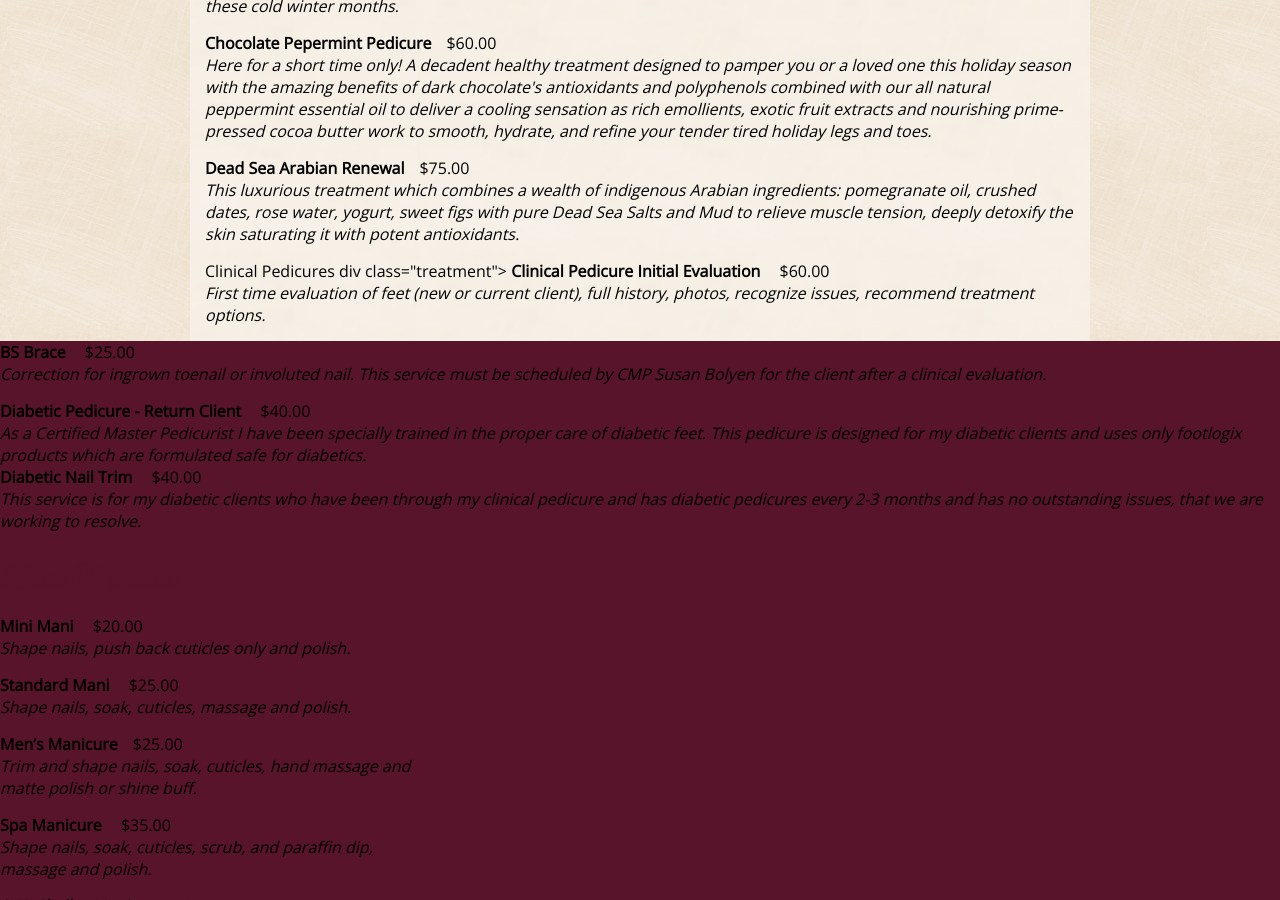
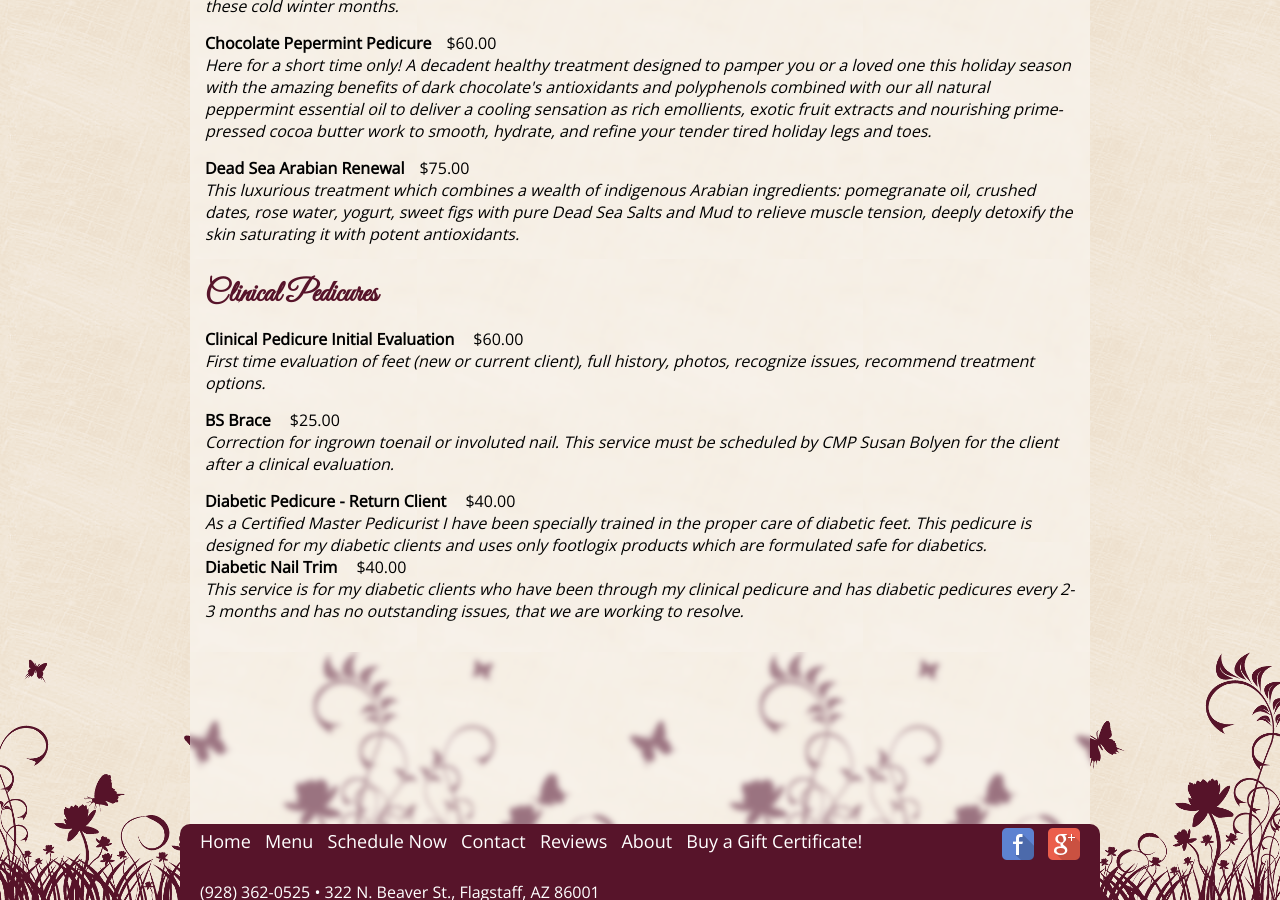
Before and after one commit to susanspedispa/susanspedispa.github.io, a Jekyll site: the page built from menu.html, in a window 1280 px wide and 900 px high, scrolled down 417 px. Built offline with Jekyll 4.4.1, drawn with Linux system fonts in a browser that asks for light colours.

Commit message:
Update menu.html

```diff
--- a/_includes/menu.html
+++ b/_includes/menu.html
@@ -16,10 +16,10 @@
 <div class="treatment">
 <span class="treatmentName">Dead Sea Arabian Renewal</span><span class="treatmentPrice">$75.00</span>
 <div class="treatmentDescription">This luxurious treatment which combines a wealth of indigenous Arabian ingredients: pomegranate oil, crushed dates, rose water, yogurt, sweet figs with pure Dead Sea Salts and Mud to relieve muscle tension, deeply detoxify the skin saturating it with potent antioxidants. </div>
-</div
+</div>
 
 <h3>Clinical Pedicures </h3>
-div class="treatment">
+<div class="treatment">
 <span class="treatmentName">Clinical Pedicure Initial Evaluation</span> <span class="treatmentPrice">$60.00</span>
 <div class="treatmentDescription">First time evaluation of feet (new or current client), full history, photos, recognize issues, recommend treatment options.</div>
 </div>
```
